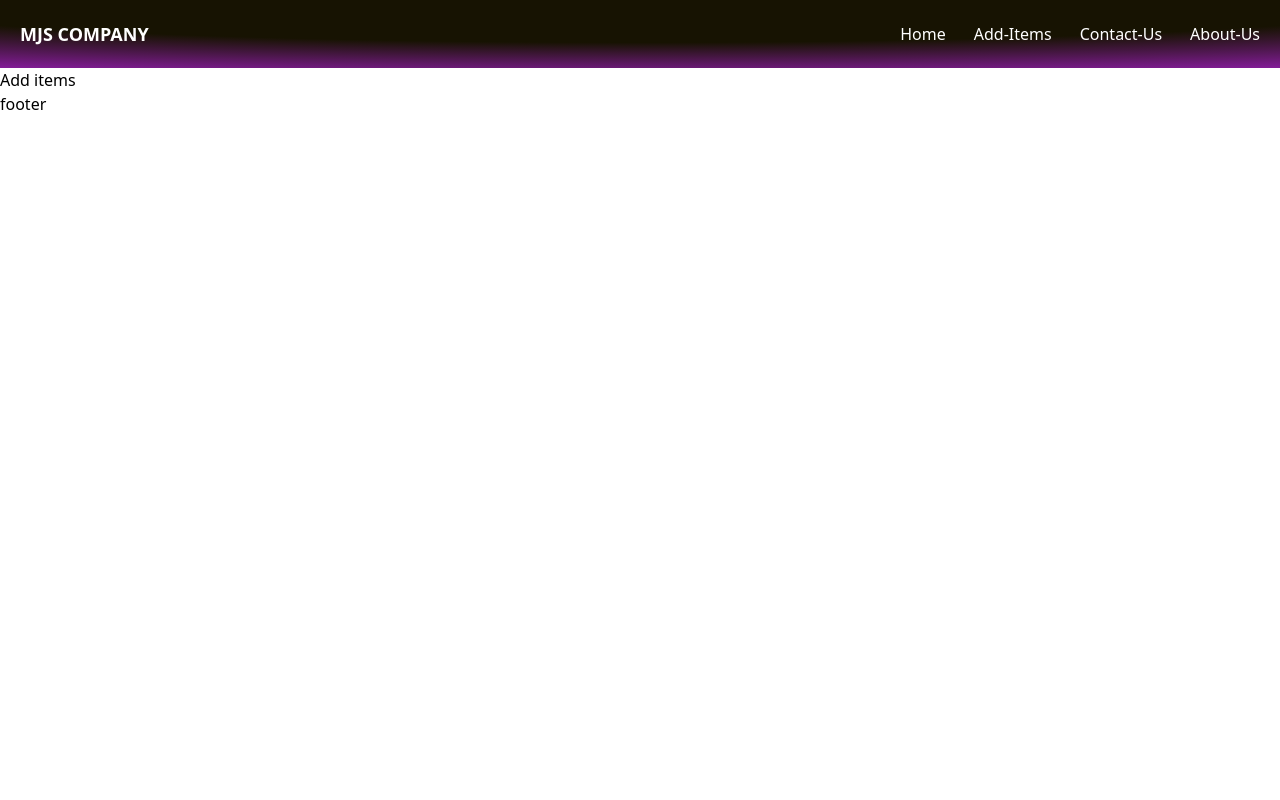
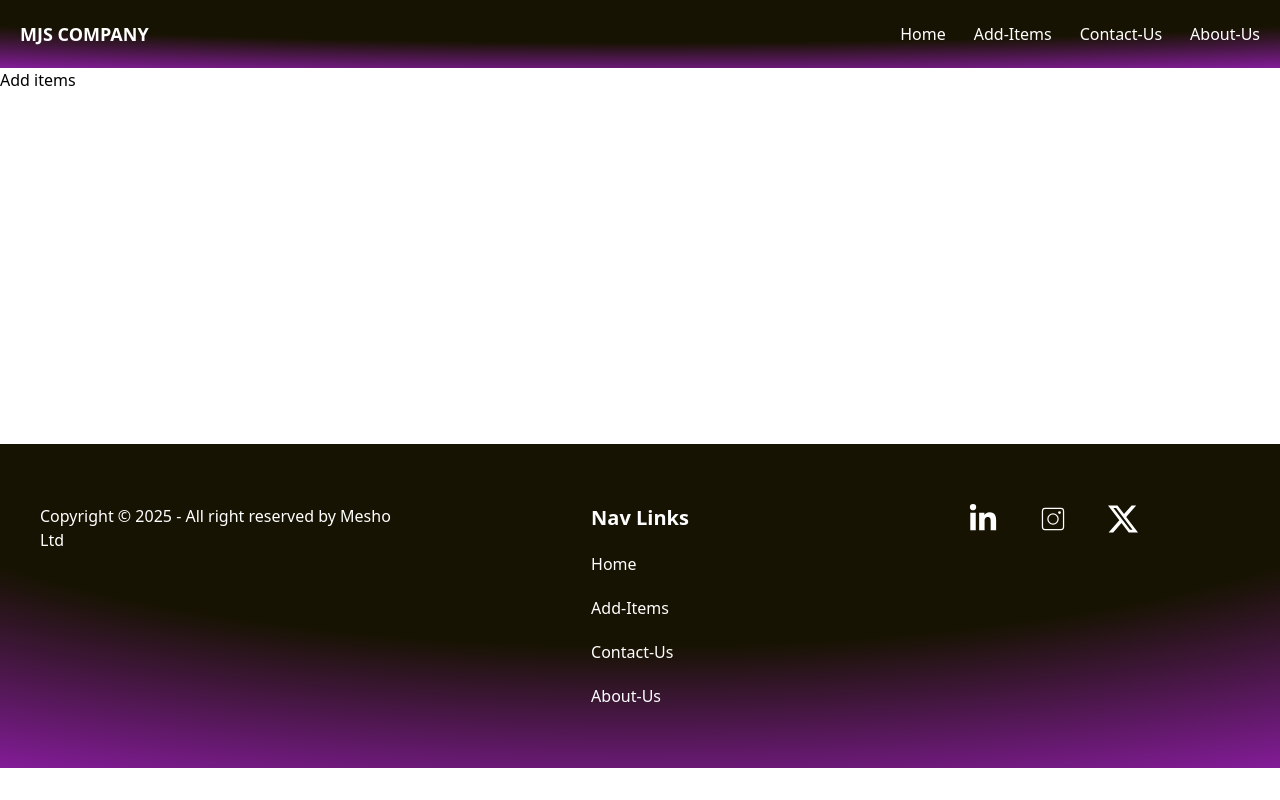
Before and after one commit to sadhin28/Mjs-company-client, a React (Vite) app: page /add-items in a window 1280 px wide. Built offline with nearby package versions, Linux system fonts and the light colour scheme.

Commit message:
add footer items

```diff
--- a/src/components/Footer.jsx
+++ b/src/components/Footer.jsx
@@ -1,10 +1,94 @@
-import React from 'react';
+import { useEffect } from 'react';
 
+import { BsTwitterX } from "react-icons/bs";
+import { FaLinkedinIn } from "react-icons/fa6";
+import { CiInstagram } from "react-icons/ci";
+
+import {
+    useMotionTemplate,
+    useMotionValue,
+    motion,
+    animate
+} from "framer-motion";
+import { Link } from 'react-router-dom';
+
+const navItems = [
+    {
+        label: "Home",
+        link: "/",
+    },
+    {
+        label: "Add-Items",
+        link: "/add-items",
+    },
+    {
+        label: "Contact-Us",
+        link: "/contactus",
+    },
+    {
+        label: "About-Us",
+        link: "/aboutus",
+    },
+
+];
+const COLORS_TOP = ["#29C48BFF","#DF1767FF","#184B9BFF", "#AC0BC5FF", "#949823FF", "#335F56FF"];
 const Footer = () => {
+    const color = useMotionValue(COLORS_TOP[0]);
+
+    useEffect(() => {
+        animate(color, COLORS_TOP, {
+            ease: "easeInOut",
+            duration: 10,
+            repeat: Infinity,
+            repeatType: "mirror",
+        });
+    }, []);
+
+    const backgroundImage = useMotionTemplate`radial-gradient(125% 125% at 50% 0%, #171302FF 50%, ${color})`;
+    const border = useMotionTemplate`1px solid ${color}`;
+    const boxShadow = useMotionTemplate`0px 4px 24px ${color}`;
+
     return (
-        <div>
-            <h1>footer</h1>
-        </div>
+        <motion.footer
+            style={{
+                backgroundImage,
+
+            }}
+            className='px-10 md:justify-items-center items-start flex flex-col-reverse md:grid gap-10 md:grid-cols-3 text-white py-15 bg-black w-full  '>
+            <div>
+
+                <p className='md:text-start text-center'>Copyright © {new Date().getFullYear()} - All right reserved by Mesho Ltd</p>
+
+
+            </div>
+
+            <ul className='flex flex-col gap-5'>
+                <h1 className='text-xl font-black'>Nav Links</h1>
+                {/* nav items */}
+                {navItems.map(data=><Link to={`${data.link}`}>{data.label}</Link>)}
+
+            </ul>
+             <ul
+
+             className='flex flex-col gap-5 md:gap-10'>
+
+                <div className='flex gap-10 text-3xl'>
+
+                    <a target='_blank' href="#"><FaLinkedinIn /></a>
+                    <a target='_blank' href="#"><CiInstagram /></a>
+                     <a target='_blank' href="#"><BsTwitterX /></a>
+                </div>
+
+
+                <div className='flex gap-5 text-3xl'>
+
+                </div>
+            </ul>
+
+
+
+        </motion.footer>
+
     );
 };
 
--- a/src/components/Navbar.jsx
+++ b/src/components/Navbar.jsx
@@ -91,7 +91,7 @@ function Header() {
             }}
             className={cn(
 
-                "py-5 k px-5 text-white  z-20 transition-shadow duration-300",
+                "py-5 k px-5  text-white  z-20 transition-shadow duration-300",
                 isSticky ? "sticky bg-black text-white  top-0 shadow-sm" : "",
                 isMobile ? "shadow-sm  px-5" : ""
             )}
--- a/src/components/Root.jsx
+++ b/src/components/Root.jsx
@@ -6,7 +6,9 @@ const Root = () => {
     return (
         <div>
             <Navbar></Navbar>
-            <Outlet></Outlet>
+            <div className="min-h-[calc(100vh-53vh)]">
+                 <Outlet></Outlet>
+            </div>
             <Footer></Footer>
         </div>
     );
```
